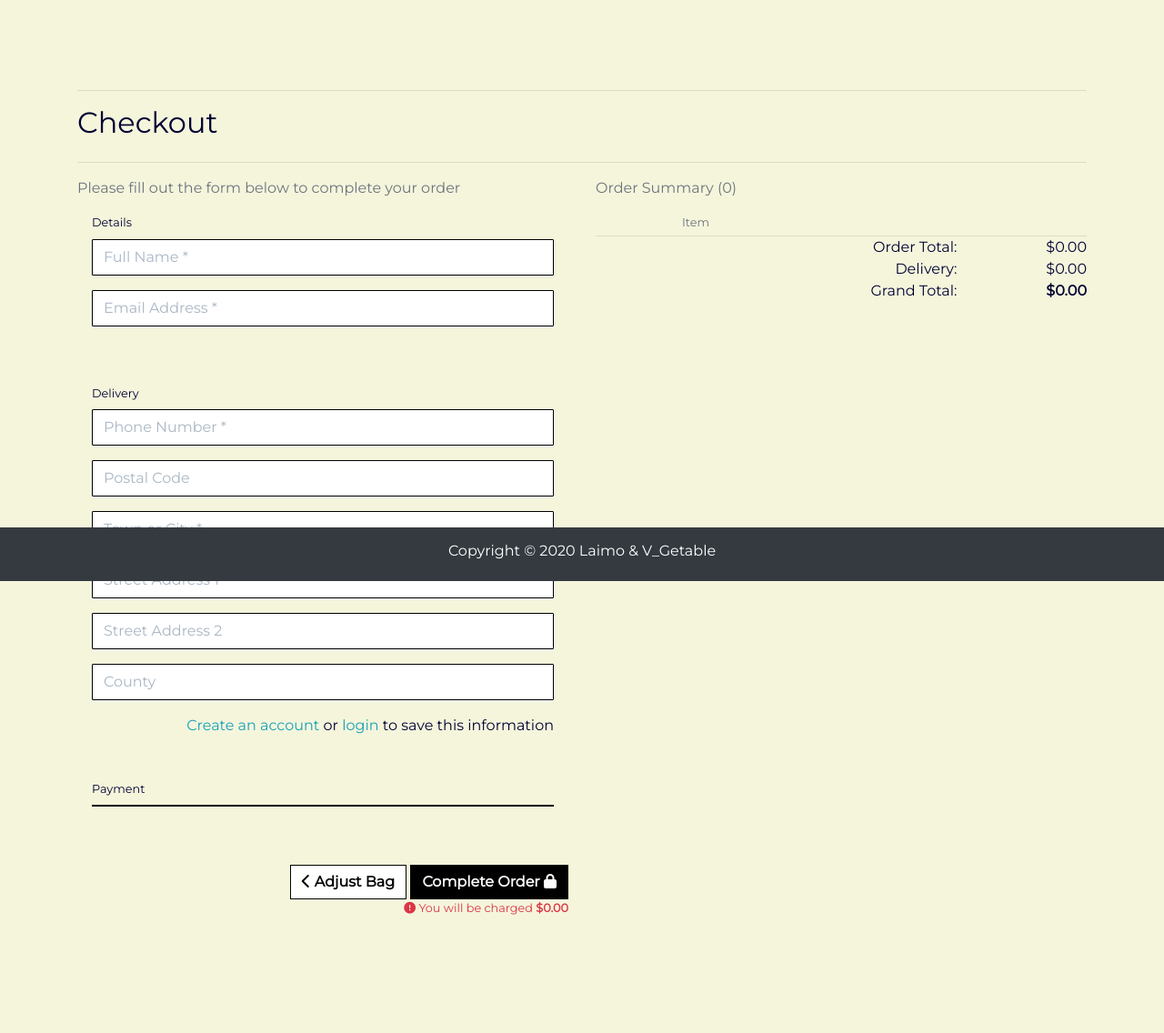
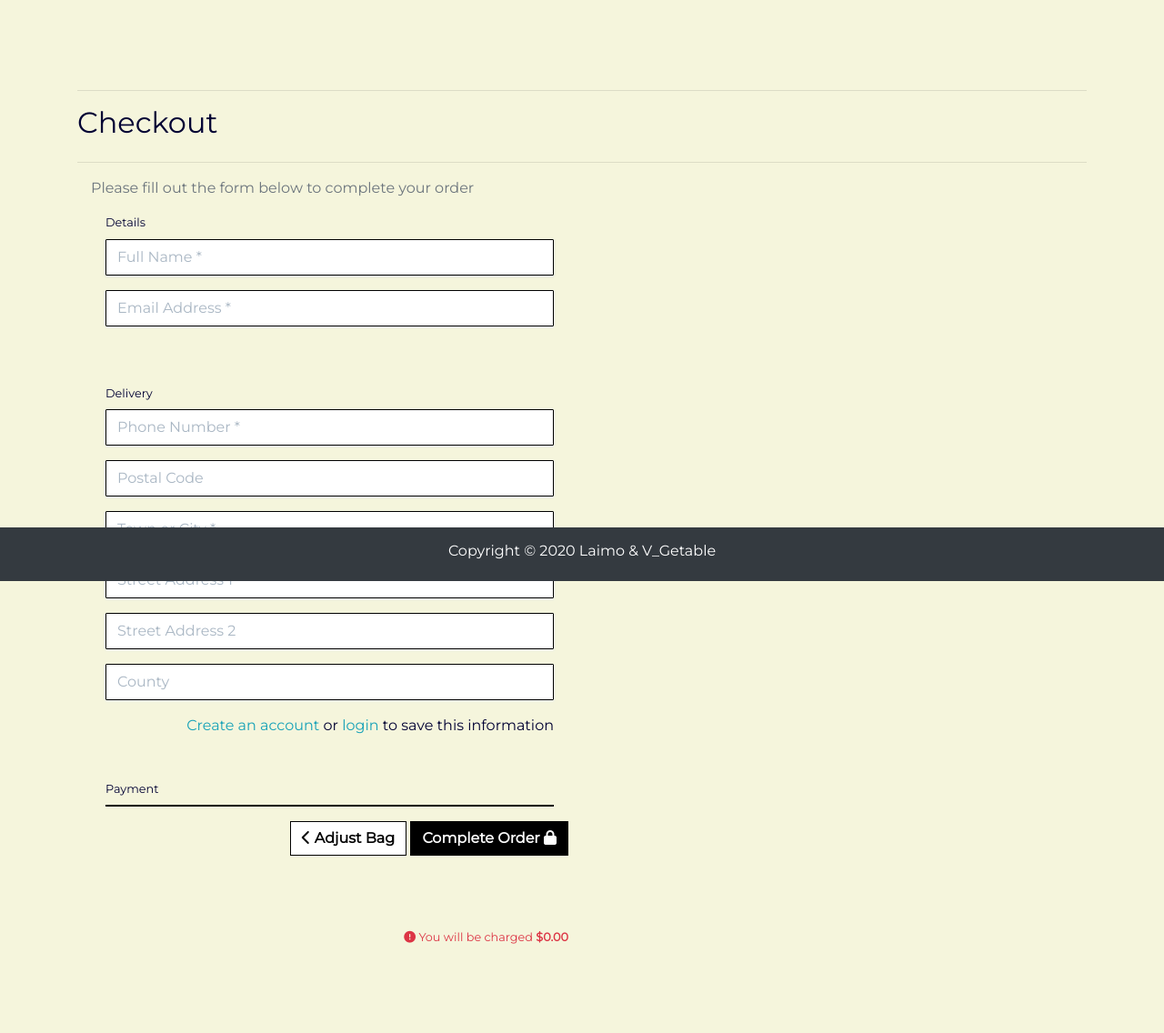
Before and after one commit to LaiMo2020/V_Getable, a Django app: template checkout/templates/checkout/checkout.html in a window 1280 px wide. Shown: the part 161-1297 px from the top of the page at 91% size. After the commit the page ends 1199 px from the top, so only its background shows below. Run offline with Django 3.2, Linux system fonts and the light colour scheme; the template is opened without the code that fills it: values that come from a table or form of the project are taken from there, others are empty; parts of the project's set-up code (start-up, migrations or seed data) failed here and were passed over; some libraries are stand-ins or nearby versions; some web fonts are replaced.

Commit message:
deleting item detail in checkout

```diff
--- a/checkout/templates/checkout/checkout.html
+++ b/checkout/templates/checkout/checkout.html
@@ -23,43 +23,7 @@
             </div>
         </div>
 
-        <div class="row">
-            <div class="col-12 col-lg-6 order-lg-last footer-margin">
-                <p class="text-muted">Order Summary ({{ product_count }})</p>
-                <div class="row">
-                    <div class="col-7 offset-2">
-                        <p class="mb-1 mt-0 small text-muted">Item</p>
-                    </div>
-                </div>
-                {% for item in bag_items %}
-                <div class="row">
-                    <div class="col-2 mb-1">
-                        <a href="{% url 'product_detail' item.product.id %}">
-                            {% if item.product.image %}
-                            <img class="w-100" src="{{ item.product.image.url }}" alt="{{ product.name }}">
-                            {% else %}
-                            <img class="w-100" src="{{ MEDIA_URL }}noimage.png" alt="{{ product.name }}">
-                            {% endif %}
-                        </a>
-                    </div>
-                </div>
-            {% endfor %}
-            <hr class="my-0">
-            <div class="row text-black text-right">
-                <div class="col-7 offset-2">
-                    <p class="my-0">Order Total:</p>
-                    <p class="my-0">Delivery:</p>
-                    <p class="my-0">Grand Total:</p>
-                </div>
-                <div class="col-3">
-                    <p class="my-0">${{ total | floatformat:2 }}</p>
-                    <p class="my-0">${{ delivery | floatformat:2 }}</p>
-                    <p class="my-0"><strong>${{ grand_total | floatformat:2 }}</strong></p>
-                </div>
-            </div>
-        </div>
-
-        <div class="col-12 col-lg-6 footer-margin">
+       <div class="col-12 col-lg-6 ">
             <p class="text-muted">Please fill out the form below to complete your order</p>
             <form action="{% url 'checkout' %}" method="POST" id="payment-form">
                 {% csrf_token %}
@@ -99,14 +63,14 @@
                     <div class="mb-3 text-danger" id="card-errors" role="alert"></div>
                 </fieldset>
 
-                <div class="submit-button text-right mt-5 mb-5 footer-margin">
-                    <a href="{% url 'view_bag' %}" class="btn btn-outline-black rounded-0">
+                <div class="submit-button text-right">
+                    <a href="{% url 'view_bag' %}" class="btn btn-outline-black rounded-0 footer-margin">
                         <span class="icon">
-                            <i class="fas fa-chevron-left"></i>
+                            <i class="fas fa-chevron-left "></i>
                         </span>
                         <span class="font-weight-bold">Adjust Bag</span>
                     </a>
-                    <button id="submit-button" class="btn btn-black rounded-0">
+                    <button id="submit-button" class="btn btn-black rounded-0 footer-margin">
                         <span class="font-weight-bold">Complete Order</span>
                         <span class="icon">
                             <i class="fas fa-lock"></i>
@@ -122,7 +86,6 @@
             </form>
         </div>
     </div>
-</div>
 
 {% endblock %}
 
```
